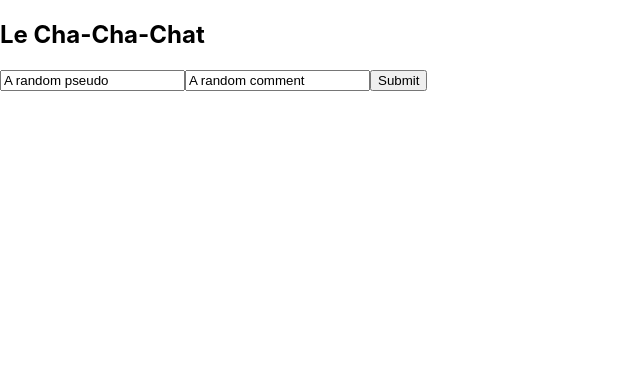
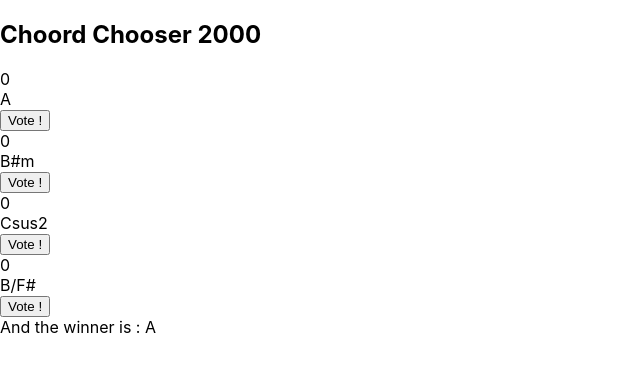
Before and after one commit to matteopof/devweb_project, a React (Create React App) app: page / in a window 1280 px wide. Shown: the top 372 px of the page, without its empty margins (0-640 px from the left). Built offline with nearby package versions, Linux system fonts and the light colour scheme.

Commit message:
Ugly vote system

```diff
--- a/src/App.js
+++ b/src/App.js
@@ -26,11 +26,12 @@
 
 import './App.css';
 import { Tchat } from './components/tchat/index';
+import { VoteZone } from './components/vote';
 function App() {
   return (
-    <div>
-      <Tchat />
-    </div>
+    <>
+      <VoteZone />
+    </>
   );
 }
 
--- /dev/null
+++ b/src/components/vote/index.jsx
@@ -0,0 +1,56 @@
+import React from 'react';
+
+const createOption = name => ({ name : name, votes : 0 });
+
+const testOptions = [
+  createOption('A'),
+  createOption('B#m'),
+  createOption('Csus2'),
+  createOption('B/F#')
+]
+
+export class VoteZone extends React.Component {
+
+  constructor(props) {
+    super(props);
+    this.state = {choords : [...testOptions]}
+  }
+
+  voteFor(choise) {
+    let tmp = [...this.state.choords];
+    tmp[choise].votes += 1;
+    this.setState({choords : tmp});
+  }
+
+  winner() {
+    return this.state.choords.reduce(
+      (prev, curr) => (curr.votes > prev.votes ? curr : prev)
+    )
+  }
+
+  render() {
+    return (
+      <>
+        <h2>Choord Chooser 2000</h2>
+        <div className="container">
+          {
+            this.state.choords.map((option, i) =>
+              <div key={i} className="voteOption">
+                <div className="voteCount">
+                  {option.votes}
+                </div>
+                <div className="chordName">
+                  {option.name}
+                </div>
+                <button onClick={this.voteFor.bind(this, i)}>Vote !</button>
+              </div>
+            )
+          }
+          <div className="voteWinner">
+            And the winner is : {this.winner().name}
+          </div>
+        </div>
+      </>
+    )
+  }
+};
```
